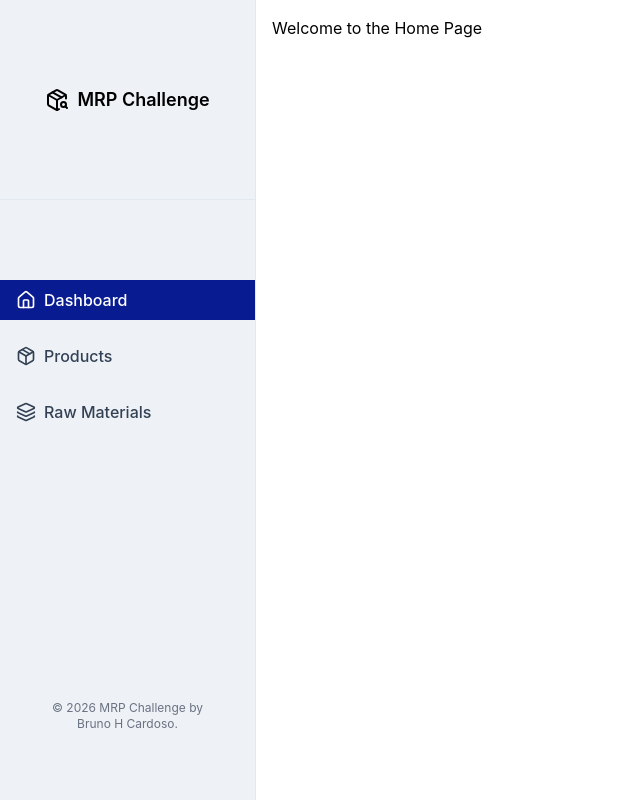
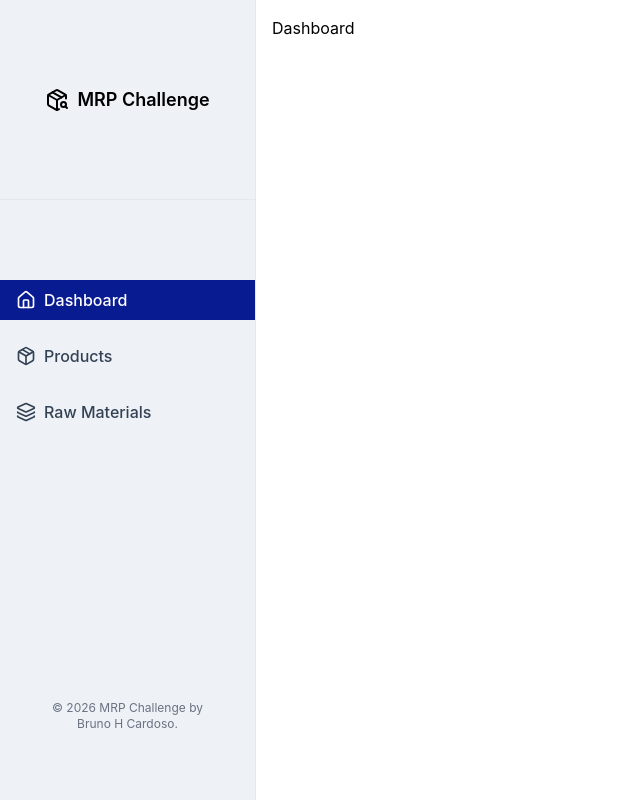
Before and after one commit to RiqueBruno/autoflex-mrp-challenge, a React (Vite) app in the folder frontend/: page / in a window 1280 px wide. Shown: the whole page, without its empty margins (0-640 px from the left). Built offline with nearby package versions, Linux system fonts and the light colour scheme; no server answers.

Commit message:
feat(web): Create the Dashboard page and implement it in AppRoutes.

```diff
--- /dev/null
+++ b/frontend/src/pages/Dashboard.tsx
@@ -0,0 +1,3 @@
+export const Dashboard = () => {
+  return <h1>Dashboard</h1>;
+};
--- a/frontend/src/routes/AppRoutes.tsx
+++ b/frontend/src/routes/AppRoutes.tsx
@@ -2,13 +2,14 @@
 import { DefaultLayout } from "../layouts/MainLayout";
 import { RawMaterials } from "../pages/RawMaterials";
 import { Products } from "../pages/Products";
+import { Dashboard } from "../pages/Dashboard";
 
 export const router = createBrowserRouter([
   {
     path: "/",
     element: <DefaultLayout />,
     children: [
-      { index: true, element: <h1>Welcome to the Home Page</h1> },
+      { index: true, element: <Dashboard /> },
       { path: "product", element: <Products /> },
       { path: "raw-material", element: <RawMaterials /> },
     ],
```
